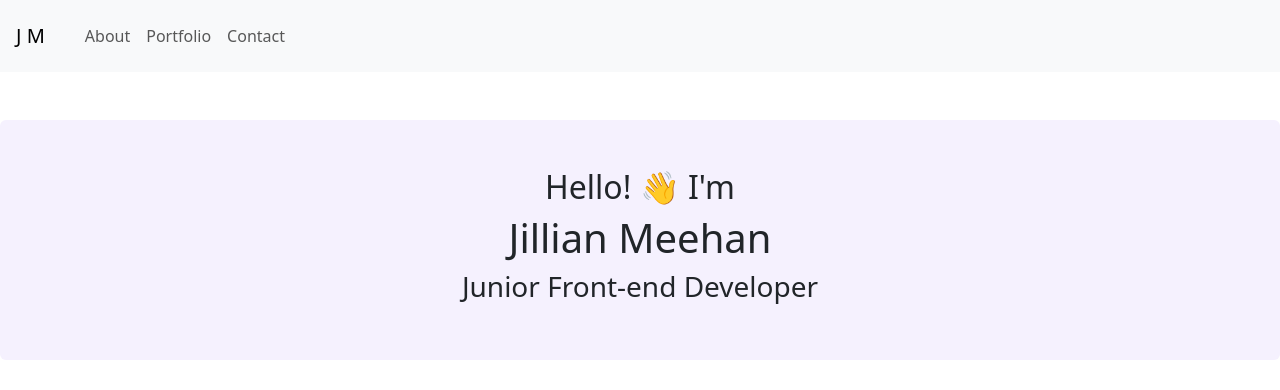
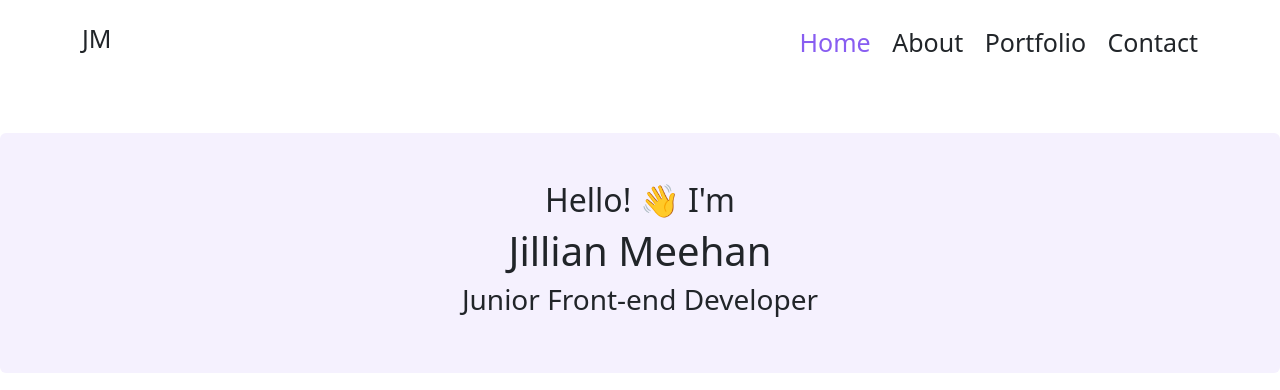
Before and after one commit to JillianMeehan/JillianMeehanCV, a plain HTML site: page index.html in a window 1280 px wide. Shown: the top 390 px of the page. Drawn offline with nearby package versions, Linux system fonts and the light colour scheme.

Commit message:
Custom Navbar
I designed a custom nav bar on the index.html file. I originally had a template from the bootstrap website, but decided to try and build a custom navbar. Links and styling have been added.

```diff
--- a/index.html
+++ b/index.html
@@ -22,40 +22,27 @@
     ></script>
   </head>
   <body>
-    <nav class="navbar navbar-expand-lg navbar-light bg-light p-3">
-      <a class="navbar-brand" href="index.html">J M</a>
-
-      <button
-        class="navbar-toggler"
-        type="button"
-        data-toggle="collapse"
-        data-target="#navbarNav"
-        aria-controls="navbarNav"
-        aria-expanded="false"
-        aria-label="Toggle navigation"
-      >
-        <span class="navbar-toggler-icon"></span>
-      </button>
-
-      <div class="collapse navbar-collapse" id="navbarNav">
-        <ul class="navbar-nav">
-          <li class="nav-item active">
-            <a class="nav-link" href="index.html"
-              ><span class="sr-only">Home</span></a
-            >
-          </li>
-          <li class="nav-item">
-            <a class="nav-link" href="about.html">About</a>
-          </li>
-          <li class="nav-item">
-            <a class="nav-link" href="portfolio.html">Portfolio</a>
-          </li>
-          <li class="nav-item">
-            <a class="nav-link" href="contact.html">Contact</a>
-          </li>
+    <div class="container">
+      <nav class="d-flex justify-content-between">
+        <a href="index.html" class="d-none d-md-block text-decoration-none"
+          >JM</a
+        >
+        <ul>
+          <a href="index.html">
+            <li class="active">Home</li>
+          </a>
+          <a href="about.html">
+            <li>About</li>
+          </a>
+          <a href="portfolio.html">
+            <li>Portfolio</li>
+          </a>
+          <a href="contact.html">
+            <li>Contact</li>
+          </a>
         </ul>
-      </div>
-    </nav>
+      </nav>
+    </div>
     <div class="container-1 py-5 my-5 rounded">
       <div class="d-flex justify-content-center">
         <h2>Hello! 👋 I'm</h2>
--- a/style.css
+++ b/style.css
@@ -1,3 +1,32 @@
+a {
+  color: #212529;
+  font-size: 25px;
+}
+
+nav {
+  padding: 20px 0;
+}
+nav ul {
+  padding: 0;
+  margin: 0;
+}
+nav li {
+  display: inline;
+  list-style: none;
+  line-height: 45px;
+  margin-left: 15px;
+}
+
+nav a {
+  text-decoration: none;
+  color: #212529;
+  transition: all 150ms ease-in-out;
+}
+
+nav a:hover,
+nav li.active {
+  color: #885df1;
+}
 .about-header {
   font-size: 64px;
 }
```
